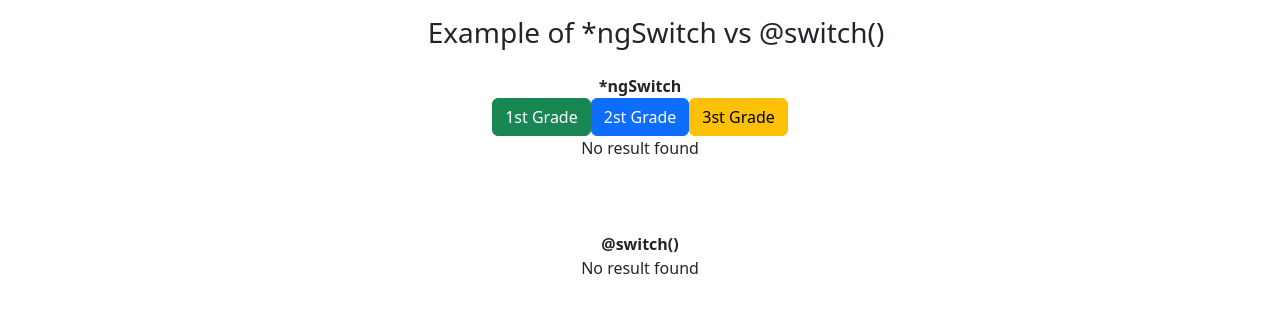
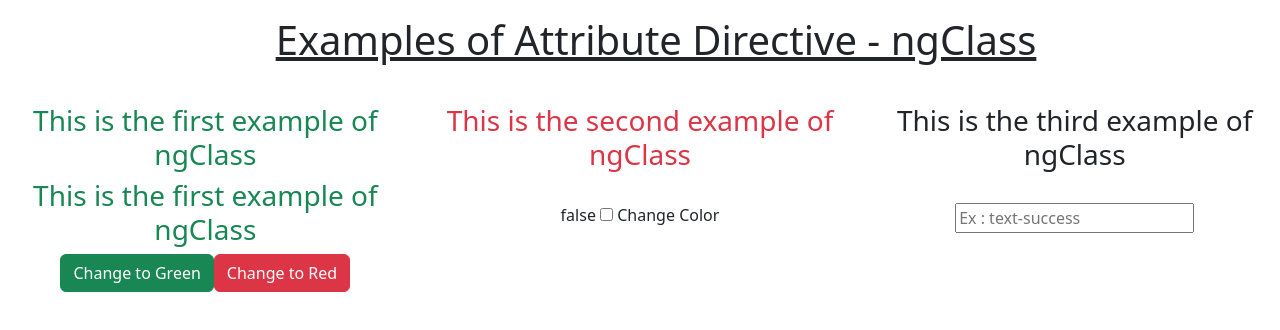
Before and after one commit to KoTvTrysaX01/Angular-Course-2, an Angular app in the folder Lessons/: page / in a window 1280 px wide. Shown: the top 330 px of the page. Built offline with nearby package versions, Linux system fonts and the light colour scheme.

Commit message:
Watched lesson 9 / Attribute Directives - [ngClass]

```diff
--- a/Lessons/src/app/app.component.html
+++ b/Lessons/src/app/app.component.html
@@ -1,3 +1,4 @@
 <!-- <KOT-structural-directive-ngif-vs-if></KOT-structural-directive-ngif-vs-if> -->
 <!-- <KOT-structural-directive-ngfor-vs-for></KOT-structural-directive-ngfor-vs-for> -->
- <KOT-structural-directive-ngswitch-vs-switch></KOT-structural-directive-ngswitch-vs-switch>
+<!-- <KOT-structural-directive-ngswitch-vs-switch></KOT-structural-directive-ngswitch-vs-switch> -->
+<KOT-attribute-directives></KOT-attribute-directives>
--- a/Lessons/src/app/app.component.ts
+++ b/Lessons/src/app/app.component.ts
@@ -6,6 +6,7 @@ import { DirectivesComponent } from './directives/directives.component';
 import { StructuralDirectiveNgifVsIfComponent } from './structural-directive-ngif-vs-if/structural-directive-ngif-vs-if.component';
 import { StructuralDirectiveNgforVsForComponent } from "./structural-directive-ngfor-vs-for/structural-directive-ngfor-vs-for.component";
 import { StructuralDirectiveNgswitchVsSwitchComponent } from "./structural-directive-ngswitch-vs-switch/structural-directive-ngswitch-vs-switch.component";
+import { AttributeDirectivesComponent } from './attribute-directives/attribute-directives.component';
 
 @Component({
   selector: 'app-root',
@@ -16,7 +17,8 @@ import { StructuralDirectiveNgswitchVsSwitchComponent } from "./structural-direc
     // DirectivesComponent,
     // StructuralDirectiveNgifVsIfComponent,
     // StructuralDirectiveNgforVsForComponent,
-    StructuralDirectiveNgswitchVsSwitchComponent
+    // StructuralDirectiveNgswitchVsSwitchComponent
+    AttributeDirectivesComponent
 ],
   templateUrl: './app.component.html',
   styleUrl: './app.component.scss'
--- /dev/null
+++ b/Lessons/src/app/attribute-directives/attribute-directives.component.html
@@ -0,0 +1,24 @@
+<div class="row text-center">
+    <div class="col-12 m-3">
+        <h1><u>Examples of Attribute Directive - ngClass</u></h1>
+    </div>
+</div>
+
+<div class="row text-center pt-3">
+    <div class="col-4" >
+        <h3 [ngClass]="textColor">This is the first example of ngClass</h3>
+        <h3 [class]="textColor">This is the first example of ngClass</h3>
+        <button class="btn btn-success m 2" (click)="changeColor('text-success')">Change to Green</button>
+        <button class="btn btn-danger m 2" (click)="changeColor('text-danger')">Change to Red</button>
+    </div>
+    <div class="col-4">
+        <h3 [ngClass]="isTextGreen ? 'text-success' : 'text-danger'">This is the second example of ngClass</h3>
+        <br>{{isTextGreen}}
+        <input type="checkbox" [(ngModel)]="isTextGreen"/> Change Color
+    </div>
+    <div class="col-4">
+        <h3 [ngClass]="userClass">This is the third example of ngClass</h3>
+        <br>
+        <input type="text" [(ngModel)]="userClass" placeholder="Ex : text-success"/>
+    </div>
+</div>
--- /dev/null
+++ b/Lessons/src/app/attribute-directives/attribute-directives.component.ts
@@ -0,0 +1,26 @@
+import { CommonModule } from '@angular/common';
+import { Component } from '@angular/core';
+import { FormsModule } from '@angular/forms';
+
+@Component({
+  selector: 'KOT-attribute-directives',
+  imports: [
+    CommonModule,
+    FormsModule
+  ],
+  templateUrl: './attribute-directives.component.html',
+  styleUrl: './attribute-directives.component.scss'
+})
+export class AttributeDirectivesComponent {
+  //1
+  textColor: string = 'text-success';
+  changeColor(color: string){
+    this.textColor = color;
+  }
+
+  //2
+  isTextGreen : boolean = false;
+
+  //3
+  userClass : string = '';
+}
```
Also changed, not shown: Lessons/src/app/attribute-directives/attribute-directives.component.scss (added), 1 other file (tests, documents, lock files or other folders).
